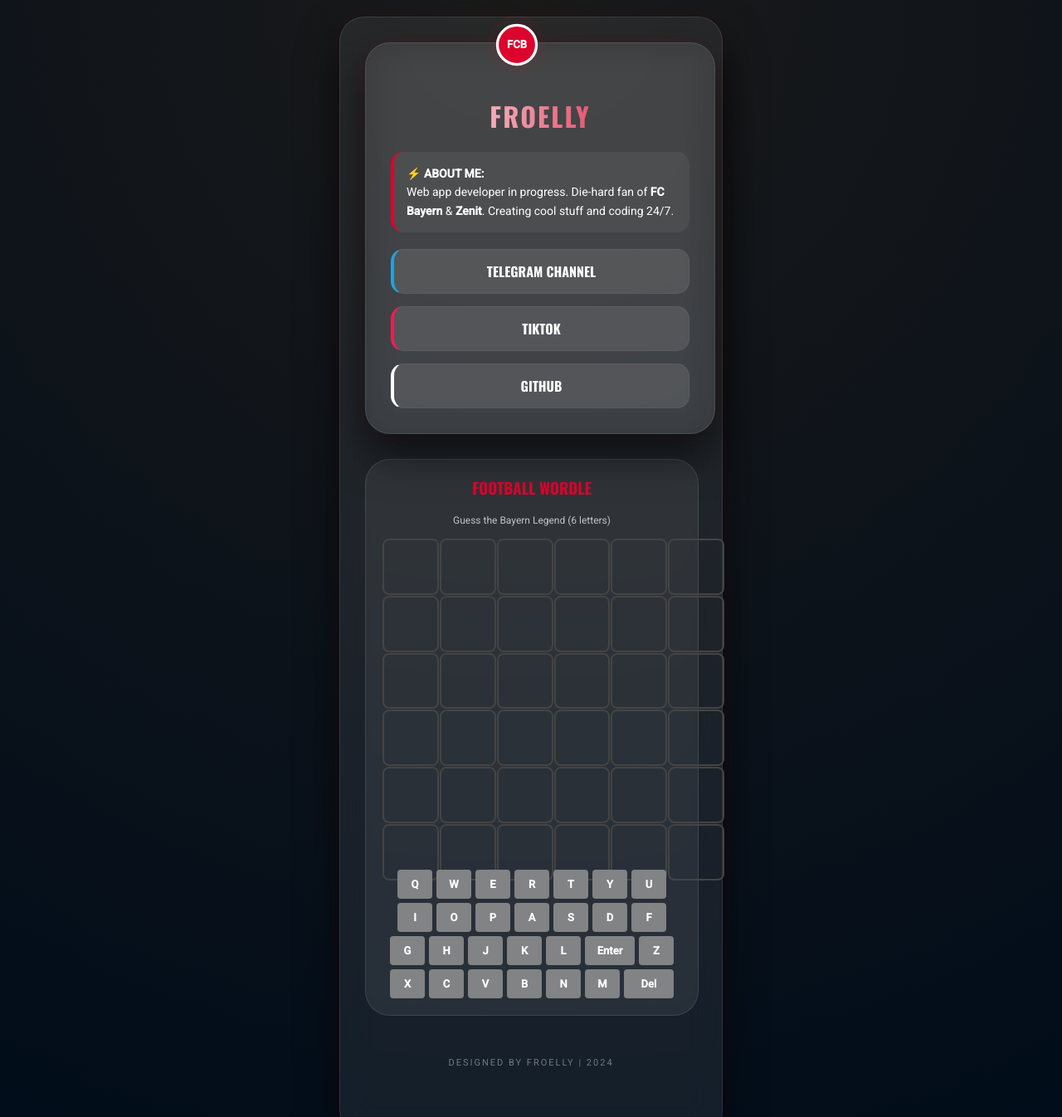
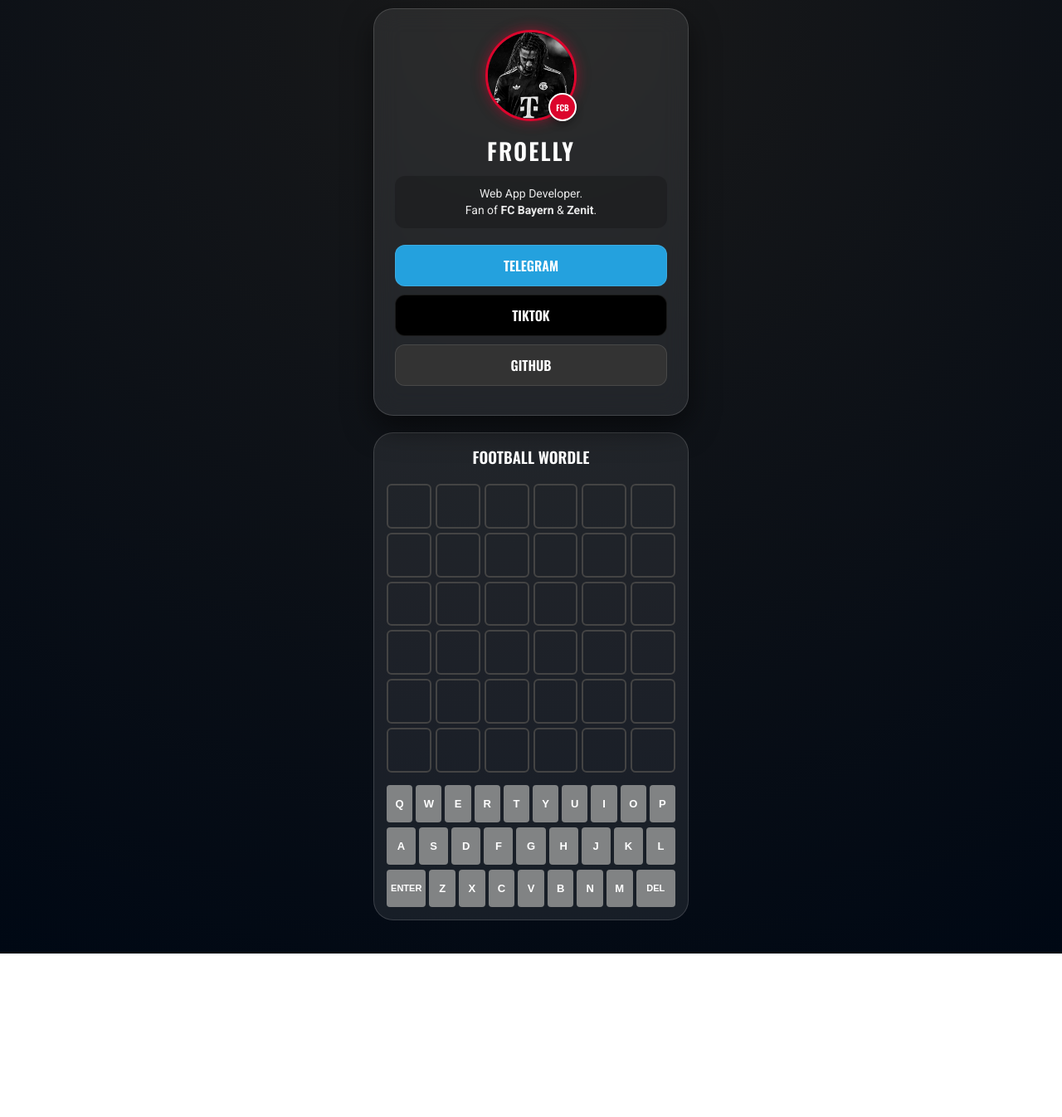
Before and after one commit to froelly/english_site, a plain HTML site: page index.html in a window 1280 px wide. Shown: the top 1346 px of the page at 83% size. After the commit the page ends 1149 px from the top, so only its background shows below. Drawn offline with nearby package versions, Linux system fonts and the light colour scheme.

Commit message:
Add files via upload

```diff
--- a/index.html
+++ b/index.html
@@ -2,157 +2,136 @@
 <html lang="ru">
 <head>
     <meta charset="UTF-8">
-    <meta name="viewport" content="width=device-width, initial-scale=1.0">
-    <title>Froelly | FC Bayern Fan Page</title>
-    <link href="https://fonts.googleapis.com/css2?family=Oswald:wght@700&family=Roboto:wght@400;500&display=swap" rel="stylesheet">
+    <meta name="viewport" content="width=device-width, initial-scale=1.0, maximum-scale=1.0, user-scalable=no">
+    <title>Froelly | FC Bayern</title>
+    <link href="https://fonts.googleapis.com/css2?family=Oswald:wght@600&family=Roboto:wght@400;700&display=swap" rel="stylesheet">
     <style>
         :root {
-            --bayern-red: #dc052d;
-            --bayern-navy: #001f3f;
-            --glass: rgba(255, 255, 255, 0.07);
+            --red: #dc052d;
+            --navy: #001f3f;
+            --glass: rgba(255, 255, 255, 0.08);
+            --border: rgba(255, 255, 255, 0.15);
         }
+
+        * { box-sizing: border-box; -webkit-tap-highlight-color: transparent; }
 
         body {
             margin: 0;
-            padding: 20px 0;
+            padding: 10px;
             font-family: 'Roboto', sans-serif;
-            background: radial-gradient(circle at top, #1a1a1a 0%, #000c1a 100%);
-            min-height: 100vh;
+            background: radial-gradient(circle at top, #1a1a1a 0%, #000814 100%);
+            color: white;
             display: flex;
             flex-direction: column;
             align-items: center;
-            color: white;
-            overflow-x: hidden;
+            min-height: 100vh;
         }
 
-        @keyframes fadeIn {
-            from { opacity: 0; transform: translateY(20px); }
-            to { opacity: 1; transform: translateY(0); }
+        /* --- НОВАЯ ШАПКА --- */
+        .profile-card {
+            width: 100%;
+            max-width: 380px;
+            background: var(--glass);
+            backdrop-filter: blur(15px);
+            border: 1px solid var(--border);
+            border-radius: 24px;
+            padding: 25px;
+            text-align: center;
+            margin-bottom: 20px;
+            box-shadow: 0 15px 35px rgba(0,0,0,0.5);
         }
 
-        .card {
-            width: 90%;
-            max-width: 400px;
-            background: var(--glass);
-            backdrop-filter: blur(20px);
-            border: 1px solid rgba(255, 255, 255, 0.1);
-            border-radius: 30px;
-            padding: 30px;
-            text-align: center;
-            box-shadow: 0 25px 50px rgba(0,0,0,0.6), 0 0 20px rgba(220, 5, 45, 0.1);
-            animation: fadeIn 1s ease-out;
-            margin-bottom: 30px;
+        .avatar-wrapper {
+            position: relative;
+            width: 110px;
+            height: 110px;
+            margin: 0 auto 15px;
         }
 
-        .avatar-container {
-            position: relative;
-            display: inline-block;
-            margin-bottom: 20px;
+        .avatar-img {
+            width: 100%;
+            height: 100%;
+            border-radius: 50%;
+            border: 3px solid var(--red);
+            object-fit: cover;
+            box-shadow: 0 0 15px rgba(220, 5, 45, 0.5);
+            background-color: #222; /* Цвет пока грузится фото */
+            display: block;
         }
 
-        .main-avatar {
-            width: 120px;
-            height: 120px;
+        .badge {
+            position: absolute;
+            bottom: 0;
+            right: 0;
+            background: var(--red);
+            width: 34px;
+            height: 34px;
             border-radius: 50%;
-            border: 4px solid var(--bayern-red);
-            background-image: url(olise.jpg); /* ОБЯЗАТЕЛЬНО: ФОТО ДОЛЖНО ЛЕЖАТЬ РЯДОМ С index.html */
-            background-size: cover;
-            background-position: center;
-            transition: 0.5s;
-            box-shadow: 0 0 20px var(--bayern-red);
-            background-color: #333;
-        }
-
-        .avatar-container:hover .main-avatar {
-            transform: rotate(5deg) scale(1.05);
-        }
-
-        .bayern-badge {
-            position: absolute;
-            bottom: 5px;
-            right: 5px;
-            width: 40px;
-            height: 40px;
-            background: var(--bayern-red);
-            border-radius: 50%;
-            border: 3px solid white;
+            border: 2px solid white;
             display: flex;
             align-items: center;
             justify-content: center;
-            font-size: 12px;
+            font-size: 10px;
             font-weight: bold;
-            animation: pulse 2s infinite;
-        }
-
-        @keyframes pulse {
-            0% { transform: scale(1); box-shadow: 0 0 0 0 rgba(220, 5, 45, 0.7); }
-            70% { transform: scale(1.1); box-shadow: 0 0 0 10px rgba(220, 5, 45, 0); }
-            100% { transform: scale(1); box-shadow: 0 0 0 0 rgba(220, 5, 45, 0); }
+            font-family: 'Oswald';
+            box-shadow: 0 4px 10px rgba(0,0,0,0.3);
         }
 
         h1 {
             font-family: 'Oswald', sans-serif;
+            font-size: 28px;
             margin: 10px 0;
-            font-size: 32px;
+            text-transform: uppercase;
             letter-spacing: 2px;
-            background: linear-gradient(to right, #fff, var(--bayern-red));
-            -webkit-background-clip: text;
-            -webkit-text-fill-color: transparent;
+            color: #fff;
         }
 
         .bio {
-            background: rgba(255, 255, 255, 0.05);
-            border-radius: 15px;
-            padding: 15px;
             font-size: 14px;
-            line-height: 1.6;
-            margin: 20px 0;
-            border-left: 4px solid var(--bayern-red);
-            text-align: left;
+            opacity: 0.9;
+            background: rgba(0,0,0,0.2);
+            padding: 12px;
+            border-radius: 12px;
+            margin-bottom: 20px;
+            line-height: 1.4;
         }
 
-        .links {
-            display: flex;
-            flex-direction: column;
-            gap: 15px;
+        .btn {
+            display: block;
+            width: 100%;
+            padding: 12px;
+            margin-bottom: 10px;
+            border-radius: 12px;
+            text-decoration: none;
+            color: white;
+            font-family: 'Oswald';
+            text-transform: uppercase;
+            font-size: 16px;
+            transition: 0.3s;
+            border: 1px solid rgba(255,255,255,0.1);
         }
 
-        .link-item {
-            display: block;
-            padding: 14px;
-            background: rgba(255, 255, 255, 0.1);
-            color: white;
-            text-decoration: none;
-            border-radius: 15px;
-            font-family: 'Oswald', sans-serif;
-            text-transform: uppercase;
-            transition: 0.4s;
-            border: 1px solid rgba(255, 255, 255, 0.05);
-        }
+        .btn-tg { background: #24A1DE; }
+        .btn-tt { background: #000; }
+        .btn-gh { background: #333; }
+        .btn:active { transform: scale(0.97); }
 
-        .link-item:hover {
-            background: var(--bayern-red);
-            transform: translateX(10px);
-            box-shadow: -10px 0 20px rgba(220, 5, 45, 0.4);
-        }
-
-        /* --- WORDLE --- */
-        .wordle-section {
-            width: 90%;
-            max-width: 400px;
+        /* --- WORDLE ОПТИМИЗАЦИЯ --- */
+        .wordle-card {
+            width: 100%;
+            max-width: 380px;
             background: var(--glass);
-            border-radius: 30px;
-            padding: 20px;
-            border: 1px solid rgba(255, 255, 255, 0.1);
-            text-align: center;
-            margin-bottom: 50px;
+            border: 1px solid var(--border);
+            border-radius: 24px;
+            padding: 15px;
+            margin-bottom: 30px;
         }
 
         .wordle-grid {
             display: grid;
-            grid-template-rows: repeat(6, 1fr);
             gap: 5px;
             margin-bottom: 15px;
+            width: 100%;
         }
 
         .wordle-row {
@@ -168,11 +147,10 @@
             display: flex;
             align-items: center;
             justify-content: center;
-            font-size: 20px;
+            font-size: 1.5rem;
             font-weight: bold;
             text-transform: uppercase;
-            border-radius: 8px;
-            transition: 0.3s;
+            border-radius: 6px;
         }
 
         .tile.correct { background: #538d4e; border-color: #538d4e; }
@@ -180,311 +158,169 @@
         .tile.absent { background: #3a3a3c; border-color: #3a3a3c; }
 
         .keyboard {
+            display: grid;
+            gap: 6px;
+        }
+
+        .kb-row {
             display: flex;
-            flex-wrap: wrap;
             justify-content: center;
-            gap: 5px;
+            gap: 4px;
         }
 
         .key {
-            padding: 10px 5px;
-            min-width: 32px;
             background: #818384;
+            color: white;
+            border: 0;
+            padding: 0;
+            height: 45px;
+            flex: 1;
             border-radius: 4px;
-            cursor: pointer;
             font-weight: bold;
             font-size: 13px;
-            user-select: none;
+            cursor: pointer;
+            display: flex;
+            align-items: center;
+            justify-content: center;
+            text-transform: uppercase;
         }
 
-        .key.wide { min-width: 50px; }
-        .key:active { transform: scale(0.9); }
+        .key.wide { flex: 1.5; font-size: 11px; }
 
-        .footer {
-            margin-bottom: 30px;
-            font-size: 11px;
-            opacity: 0.4;
-            letter-spacing: 2px;
+        @media (max-width: 360px) {
+            .tile { font-size: 1.2rem; }
+            .key { height: 40px; font-size: 11px; }
         }
     </style>
 </head>
 <body>
 
-<div class="card">
-    <div class="avatar-container">
-        <div class
-            border: 3px solid white;
-            display: flex;
-            align-items: center;
-            justify-content: center;
-            font-size: 12px;
-            font-weight: bold;
-            animation: pulse 2s infinite;
-        }
-
-        @keyframes pulse {
-            0% { transform: scale(1); box-shadow: 0 0 0 0 rgba(220, 5, 45, 0.7); }
-            70% { transform: scale(1.1); box-shadow: 0 0 0 10px rgba(220, 5, 45, 0); }
-            100% { transform: scale(1); box-shadow: 0 0 0 0 rgba(220, 5, 45, 0); }
-        }
-
-        h1 {
-            font-family: 'Oswald', sans-serif;
-            margin: 10px 0;
-            font-size: 32px;
-            letter-spacing: 2px;
-            background: linear-gradient(to right, #fff, var(--bayern-red));
-            -webkit-background-clip: text;
-            -webkit-text-fill-color: transparent;
-        }
-
-        .bio {
-            background: rgba(255, 255, 255, 0.05);
-            border-radius: 15px;
-            padding: 15px;
-            font-size: 14px;
-            line-height: 1.6;
-            margin: 20px 0;
-            border-left: 4px solid var(--bayern-red);
-            text-align: left;
-        }
-
-        .links {
-            display: flex;
-            flex-direction: column;
-            gap: 15px;
-        }
-
-        .link-item {
-            display: block;
-            padding: 14px;
-            background: rgba(255, 255, 255, 0.1);
-            color: white;
-            text-decoration: none;
-            border-radius: 15px;
-            font-family: 'Oswald', sans-serif;
-            text-transform: uppercase;
-            transition: 0.4s;
-            border: 1px solid rgba(255, 255, 255, 0.05);
-        }
-
-        .link-item:hover {
-            background: var(--bayern-red);
-            transform: translateX(10px);
-            box-shadow: -10px 0 20px rgba(220, 5, 45, 0.4);
-        }
-
-        /* --- WORDLE --- */
-        .wordle-section {
-            width: 90%;
-            max-width: 400px;
-            background: var(--glass);
-            border-radius: 30px;
-            padding: 20px;
-            border: 1px solid rgba(255, 255, 255, 0.1);
-            text-align: center;
-            margin-bottom: 50px;
-        }
-
-        .wordle-grid {
-            display: grid;
-            grid-template-rows: repeat(6, 1fr);
-            gap: 5px;
-            margin-bottom: 15px;
-        }
-
-        .wordle-row {
-            display: grid;
-            grid-template-columns: repeat(6, 1fr);
-            gap: 5px;
-        }
-
-        .tile {
-            width: 100%;
-            aspect-ratio: 1;
-            border: 2px solid #444;
-            display: flex;
-            align-items: center;
-            justify-content: center;
-            font-size: 20px;
-            font-weight: bold;
-            text-transform: uppercase;
-            border-radius: 8px;
-            transition: 0.3s;
-        }
-
-        .tile.correct { background: #538d4e; border-color: #538d4e; }
-        .tile.present { background: #b59f3b; border-color: #b59f3b; }
-        .tile.absent { background: #3a3a3c; border-color: #3a3a3c; }
-
-        .keyboard {
-            display: flex;
-            flex-wrap: wrap;
-            justify-content: center;
-            gap: 5px;
-        }
-
-        .key {
-            padding: 10px 5px;
-            min-width: 32px;
-            background: #818384;
-            border-radius: 4px;
-            cursor: pointer;
-            font-weight: bold;
-            font-size: 13px;
-            user-select: none;
-        }
-
-        .key.wide { min-width: 50px; }
-        .key:active { transform: scale(0.9); }
-
-        .footer {
-            margin-bottom: 30px;
-            font-size: 11px;
-            opacity: 0.4;
-            letter-spacing: 2px;
-        }
-    </style>
-</head>
-<body>
-
-<div class="card">
-    <div class="avatar-container">
-        <div class="main-ava
-tar"></div>
-        <div class="bayern-badge">FCB</div>
+<div class="profile-card">
+    <div class="avatar-wrapper">
+        <!-- ФОТО ТУТ: Убедись, что файл на GitHub называется ТОЧНО olise.jpg -->
+        <img src="olise.jpg" alt="Froelly" class="avatar-img" onerror="this.src='https://via.placeholder.com/110/222/fff?text=FCB'">
+        <div class="badge">FCB</div>
     </div>
 
     <h1>FROELLY</h1>
 
     <div class="bio">
-        <strong>⚡️ ABOUT ME:</strong><br>
-        Web app developer in progress. Die-hard fan of <strong>FC Bayern</strong> & <strong>Zenit</strong>. Creating cool stuff and coding 24/7.
+        Web App Developer. <br>
+        Fan of <b>FC Bayern</b> & <b>Zenit</b>.
     </div>
 
     <div class="links">
-        <a href="https://t.me/+fKYj8vE7cPI4ZDAy" class="link-item" style="border-left: 4px solid #24A1DE;">Telegram Channel</a>
-        <a href="https://tiktok.com/@froelly" class="link-item" style="border-left: 4px solid #ee1d52;">TikTok</a>
-        <a href="https://github.com/froelly" class="link-item" style="border-left: 4px solid #fff;">GitHub</a>
+        <a href="https://t.me/+fKYj8vE7cPI4ZDAy" class="btn btn-tg">Telegram</a>
+        <a href="https://tiktok.com/@froelly" class="btn btn-tt">TikTok</a>
+        <a href="https://github.com/froelly" class="btn btn-gh">GitHub</a>
     </div>
 </div>
 
-<div class="wordle-section">
-    <h3 style="font-family: 'Oswald'; color: var(--bayern-red); margin-top: 0;">FOOTBALL WORDLE</h3>
-    <p style="font-size: 12px; opacity: 0.7; margin-bottom: 15px;">Guess the Bayern Legend (6 letters)</p>
-
+<div class="wordle-card">
+    <h3 style="font-family: 'Oswald'; margin-top: 0; color: var(-
+-red); text-align: center;">FOOTBALL WORDLE</h3>
     <div class="wordle-grid" id="grid"></div>
 
-    <div class="keyboard" id="keyboard"></div>
-</div>
-
-<div class="footer">
-    DESIGNED BY FROELLY | 2024
+    <div class="keyboard">
+        <div class="kb-row">
+            <button class="key" onclick="handleInput('Q')">Q</button>
+            <button class="key" onclick="handleInput('W')">W</button>
+            <button class="key" onclick="handleInput('E')">E</button>
+            <button class="key" onclick="handleInput('R')">R</button>
+            <button class="key" onclick="handleInput('T')">T</button>
+            <button class="key" onclick="handleInput('Y')">Y</button>
+            <button class="key" onclick="handleInput('U')">U</button>
+            <button class="key" onclick="handleInput('I')">I</button>
+            <button class="key" onclick="handleInput('O')">O</button>
+            <button class="key" onclick="handleInput('P')">P</button>
+        </div>
+        <div class="kb-row">
+            <button class="key" onclick="handleInput('A')">A</button>
+            <button class="key" onclick="handleInput('S')">S</button>
+            <button class="key" onclick="handleInput('D')">D</button>
+            <button class="key" onclick="handleInput('F')">F</button>
+            <button class="key" onclick="handleInput('G')">G</button>
+            <button class="key" onclick="handleInput('H')">H</button>
+            <button class="key" onclick="handleInput('J')">J</button>
+            <button class="key" onclick="handleInput('K')">K</button>
+            <button class="key" onclick="handleInput('L')">L</button>
+        </div>
+        <div class="kb-row">
+            <button class="key wide" onclick="handleInput('ENTER')">ENTER</button>
+            <button class="key" onclick="handleInput('Z')">Z</button>
+            <button class="key" onclick="handleInput('X')">X</button>
+            <button class="key" onclick="handleInput('C')">C</button>
+            <button class="key" onclick="handleInput('V')">V</button>
+            <button class="key" onclick="handleInput('B')">B</button>
+            <button class="key" onclick="handleInput('N')">N</button>
+            <button class="key" onclick="handleInput('M')">M</button>
+            <button class="key wide" onclick="handleInput('DEL')">DEL</button>
+        </div>
+    </div>
 </div>
 
 <script>
-    const targetWord = "MULLER"; // Загаданное слово
-    const grid = document.getElementById('grid');
-    const keyboard = document.getElementById('keyboard');
-    let currentRow = 0;
-    let currentTile = 0;
+    const target = "MULLER";
+    let curRow = 0, curCol = 0;
     let guesses = ["", "", "", "", "", ""];
 
-    // Создаем сетку 6x6
+    const grid = document.getElementById('grid');
     for (let i = 0; i < 6; i++) {
-        let row = document.createElement('div');
+        const row = document.createElement('div');
         row.className = 'wordle-row';
         for (let j = 0; j < 6; j++) {
-            let tile = document.createElement('div');
+            const tile = document.createElement('div');
             tile.className = 'tile';
-            tile.id = `tile-${i}-${j}`;
+            tile.id = `t-${i}-${j}`;
             row.appendChild(tile);
         }
         grid.appendChild(row);
     }
 
-    // Создаем клавиатуру
-    const keys = ["Q","W","E","R","T","Y","U","I","O","P","A","S","D","F","G","H","J","K","L","Enter","Z","X","C","V","B","N","M","Del"];
-
-    keys.forEach(key => {
-        const button = document.createElement('div');
-        button.innerText = key;
-        button.className = 'key' + (key.length > 1 ? ' wide' : '');
-        button.onclick = () => handleInput(key);
-        keyboard.appendChild(button);
-    });
-
     function handleInput(key) {
-        if (key === "Enter") {
-            checkRow();
-        } else if (key === "Del" || key === "BACKSPACE") {
-            if (currentTile > 0) {
-                currentTile--;
-                guesses[currentRow] = guesses[currentRow].slice(0, -1);
+        if (key === 'ENTER') {
+            if (guesses[curRow].length === 6) checkRow();
+        } else if (key === 'DEL') {
+            if (curCol > 0) {
+                curCol--;
+                guesses[curRow] = guesses[curRow].slice(0, -1);
                 updateGrid();
             }
-        } else if (currentTile < 6 && key.length === 1 && /^[A-Z]$/.test(key)) {
-            guesses[currentRow] += key;
-            currentTile++;
-            updateGrid();
+        } else {
+            if (curCol < 6 && guesses[curRow].length < 6) {
+                guesses[curRow] += key;
+                curCol++;
+                updateGrid();
+            }
         }
     }
 
     function updateGrid() {
-        const rowTiles = [];
-        for (let i = 0; i < 6; i++) {
-            const tile = document.getElementById(`tile-${currentRow}-${i}`);
-            tile.innerText = guesses[currentRow][i] || "";
+        const tile = document.getElementById(`t-${curRow}-${curCol - (guesses[curRow].length === curCol ? 0 : 0)}`);
+        for(let i=0; i<6; i++) {
+            document.getElementById(`t-${curRow}-${i}`).innerText = guesses[curRow][i] || "";
         }
     }
 
     function checkRow() {
-        const guess = guesses[currentRow];
-        if (guess.length !== 6) {
-            alert("Слово должно быть из 6 букв!"); // Добавлено сообщение об ошибке
-            return;
+        const guess= guesses[curRow];
+        for (let i = 0; i < 6; i++) {
+            const tile = document.getElementById(`t-${curRow}-${i}`);
+            const char = guess[i];
+            if (char === target[i]) tile.classList.add('correct');
+            else if (target.includes(char)) tile.classList.add('present');
+            else tile.classList.add('absent');
         }
-
-        // Проверяем, есть ли слово в словаре (можно добавить более сложную проверку на реальные слова)
-        // Для простоты, пока проверяем только на загаданное слово.
-        // const dictionary = ["MULLER", "LEWAND", "KIMMICH", "NEUER"]; // Пример словаря
-        // if (!dictionary.includes(guess)) {
-        //     alert("Такого слова нет в нашем словаре.");
-        //     return;
-        // }
-
-
-        for (let i = 0; i < 6; i++) {
-            const tile = document.getElementById(`tile-${currentRow}-${i}`);
-            const letter = guess[i];
-
-            if (letter === targetWord[i]) {
-                tile.classList.add('correct');
-            } else if (targetWord.includes(letter)) {
-                tile.classList.add('present');
-            } else {
-                tile.classList.add('absent');
-            }
-        }
-
-        if (guess === targetWord) {
-            alert("Legendary! You guessed MULLER! ⚽️");
-            return;
-        }
-
-        if (currentRow === 5) {
-            alert("Game Over! The word was MULLER");
-        } else {
-            currentRow++;
-            currentTile = 0;
-        }
+        if (guess === target) alert("Legendary! MULLER!");
+        else if (curRow === 5) alert("Game Over! Word: MULLER");
+        else { curRow++; curCol = 0; }
     }
 
-
     document.addEventListener('keydown', (e) => {
-        let key = e.key.toUpperCase();
-        if (key === "BACKSPACE") key = "Del";
-        handleInput(key);
+        const k = e.key.toUpperCase();
+        if (k === 'ENTER') handleInput('ENTER');
+        else if (k === 'BACKSPACE') handleInput('DEL');
+        else if (/^[A-Z]$/.test(k)) handleInput(k);
     });
 </script>
 
```
